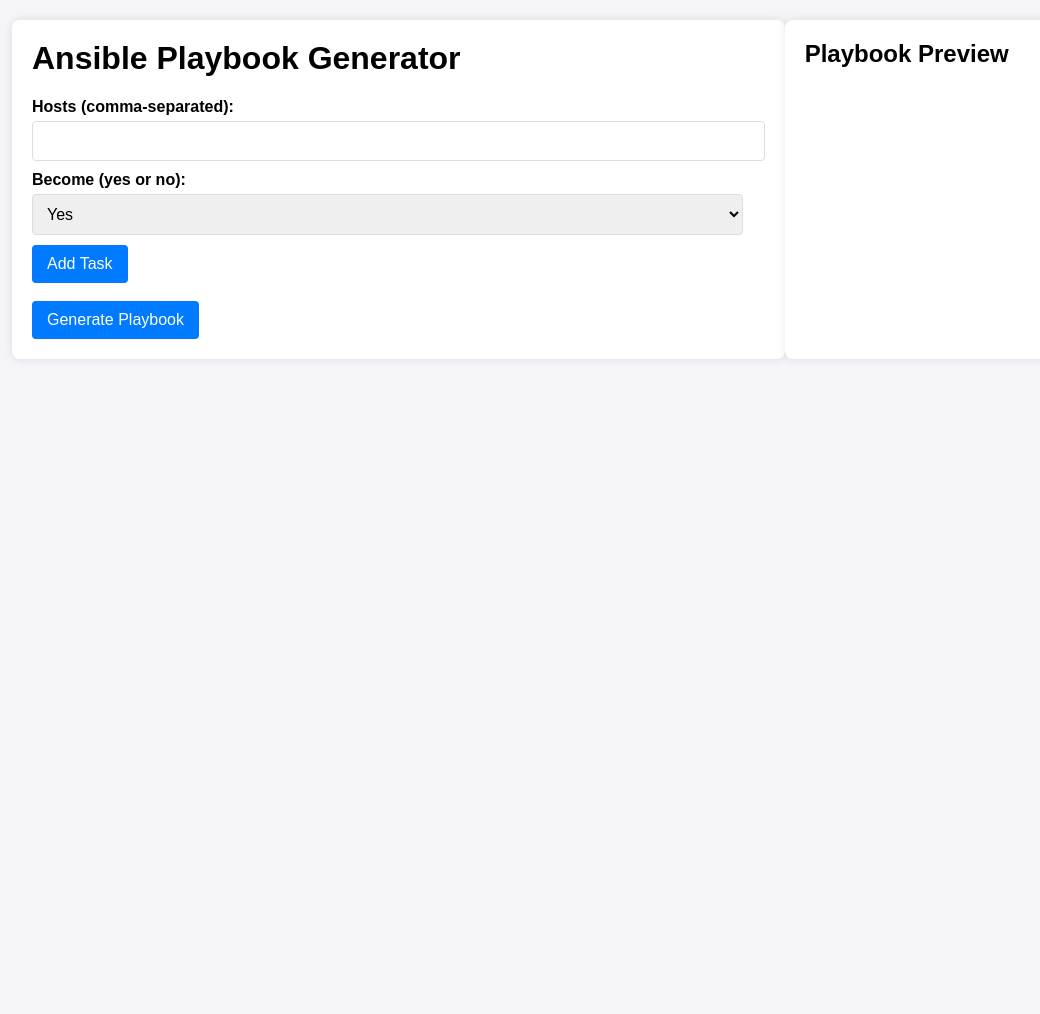
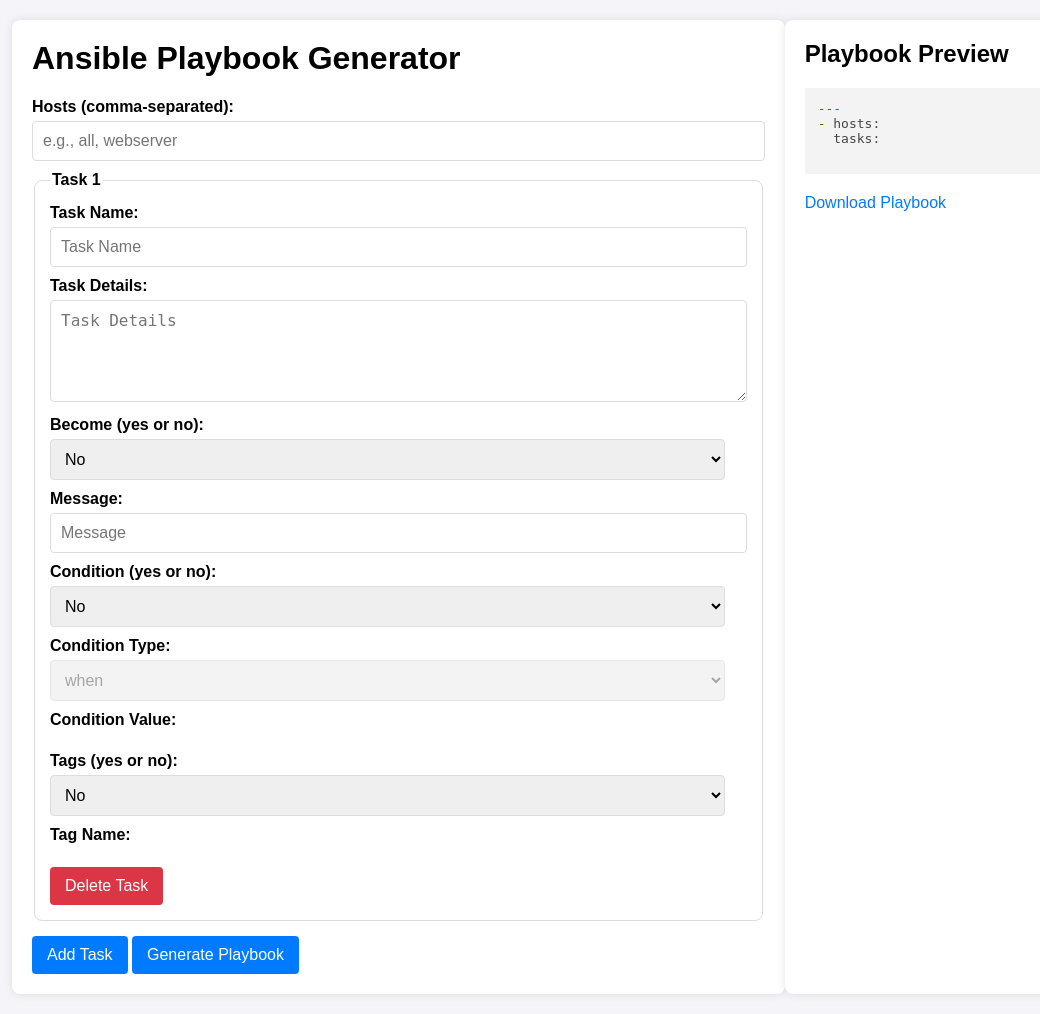
Before and after one commit to Ssan79/PlayBookGenerator, a Flask app: page / in a window 1280 px wide. Shown: the whole page, without its empty margins (8-1048 px from the left). Before the commit the page ends 357 px from the top, so only its background shows below. Run offline with Flask 3, Linux system fonts and the light colour scheme; some libraries are stand-ins or nearby versions.

Commit message:
Changes have been made to become option is part of the tasks

```diff
--- a/templates/index.html
+++ b/templates/index.html
@@ -97,6 +97,7 @@
                 const labelsAndInputs = [
                     { label: 'Task Name', name: 'tasks', type: 'text', required: true },
                     { label: 'Task Details', name: 'actions', type: 'textarea', required: true },
+                    { label: 'Become (yes or no)', name: 'become_task', type: 'select', required: false },
                     { label: 'Message', name: 'messages', type: 'text', required: false },
                     { label: 'Condition (yes or no)', name: 'conditions', type: 'select', required: false },
                     { label: 'Condition Type', name: 'conditions_type', type: 'select', required: false },
@@ -120,9 +121,7 @@
                     if (type === 'select') {
                         const select = document.createElement('select');
                         select.name = name;
-                        if (name === 'conditions') {
-                            select.innerHTML = `<option value="no">No</option><option value="yes">Yes</option>`;
-                        } else if (name === 'tags') {
+                        if (name === 'conditions' || name === 'tags' || name === 'become_task') {
                             select.innerHTML = `<option value="no">No</option><option value="yes">Yes</option>`;
                         } else {
                             conditionOptions.forEach(option => {
@@ -189,16 +188,15 @@
 
             const updatePreview = () => {
                 const hosts = document.getElementById('hosts').value.trim().split(',');
-                const become = document.getElementById('become').value;
                 const taskFieldsets = document.querySelectorAll('#tasksContainer fieldset');
 
                 let preview = '---\n- hosts: ' + hosts.join(', ') + '\n';
-                preview += '  become: ' + become + '\n';
                 preview += '  tasks:\n';
 
                 taskFieldsets.forEach(fieldset => {
                     const taskName = fieldset.querySelector('input[name="tasks"]').value.trim();
                     const taskDetails = fieldset.querySelector('textarea[name="actions"]').value.trim();
+                    const becomeTask = fieldset.querySelector('select[name="become_task"]').value;
                     const message = fieldset.querySelector('input[name="messages"]').value.trim();
                     const condition = fieldset.querySelector('select[name="conditions"]').value;
                     const conditionType = fieldset.querySelector('select[name="conditions_type"]').value;
@@ -208,7 +206,11 @@
 
                     if (taskName && taskDetails) {
                         preview += `  - name: ${taskName}\n`;
-                        preview += `    command: ${taskDetails}\n`;
+                        preview += `    ${taskDetails}\n`;
+
+                        if (becomeTask === 'yes') {
+                            preview += `    become: yes\n`;
+                        }
 
                         if (condition === 'yes' && conditionType && conditionValue) {
                             preview += `    ${conditionType}: ${conditionValue}\n`;
@@ -217,46 +219,23 @@
                         if (tags === 'yes' && tagsName) {
                             preview += `    tags: [${tagsName}]\n`;
                         }
-
-                        if (message) {
-                            preview += `  - debug:\n`;
-                            preview += `      msg: ${message}\n`;
-                        }
                     }
 
-                    preview += '\n'; // Add a blank line between tasks for readability
+                    if (message) {
+                        preview += `  - debug:\n`;
+                        preview += `      msg: ${message}\n`;
+                    }
+
+                    preview += '\n';
                 });
 
-                const previewElement = document.getElementById('preview');
-                previewElement.textContent = preview;
-                hljs.highlightElement(previewElement);
+                document.getElementById('playbookPreview').textContent = preview;
+                hljs.highlightAll();
             };
 
-            const submitForm = async (event) => {
-                event.preventDefault();
-                const formData = new FormData(event.target);
-                const response = await fetch('/generate', {
-                    method: 'POST',
-                    body: formData
-                });
-
-                if (response.ok) {
-                    const result = await response.json();
-                    const downloadLink = document.getElementById('downloadLink');
-                    downloadLink.href = 'data:text/yaml;charset=utf-8,' + encodeURIComponent(result.yaml);
-                    downloadLink.style.display = 'block';
-                } else {
-                    alert('Failed to generate playbook.');
-                }
-            };
-
-            document.getElementById('addTaskButton').addEventListener('click', addTask);
-            document.querySelector('form').addEventListener('submit', submitForm);
-
-            // Add event listeners for real-time preview update
-            document.querySelectorAll('input, textarea, select').forEach(element => {
-                element.addEventListener('input', updatePreview);
-            });
+            document.getElementById('addTask').addEventListener('click', addTask);
+            document.getElementById('playbookForm').addEventListener('input', updatePreview);
+            addTask();  // Initial task
         });
     </script>
 </head>
@@ -264,23 +243,18 @@
     <div class="container">
         <div class="form-container">
             <h1>Ansible Playbook Generator</h1>
-            <form>
+            <form id="playbookForm">
                 <label for="hosts">Hosts (comma-separated):</label>
-                <input type="text" id="hosts" name="hosts" required><br>
-                <label for="become">Become (yes or no):</label>
-                <select id="become" name="become" required>
-                    <option value="yes">Yes</option>
-                    <option value="no">No</option>
-                </select><br>
+                <input type="text" id="hosts" name="hosts" placeholder="e.g., all, webserver" required>
                 <div id="tasksContainer"></div>
-                <button type="button" id="addTaskButton">Add Task</button><br><br>
+                <button type="button" id="addTask">Add Task</button>
                 <button type="submit">Generate Playbook</button>
             </form>
         </div>
         <div class="preview-container">
             <h2>Playbook Preview</h2>
-            <pre id="preview" class="yaml"></pre>
-            <a id="downloadLink" style="display:none;" download="playbook.yml">Download Playbook</a>
+            <pre><code id="playbookPreview" class="yaml"></code></pre>
+            <a id="downloadLink" href="#" download="playbook.yml" class="hidden">Download Playbook</a>
         </div>
     </div>
 </body>
```
